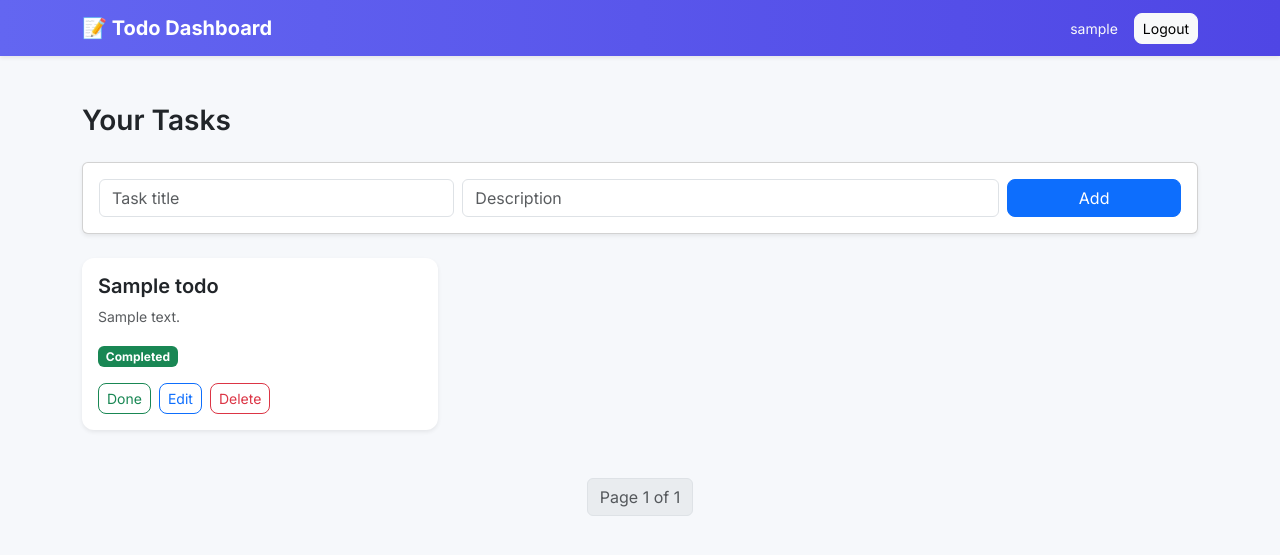
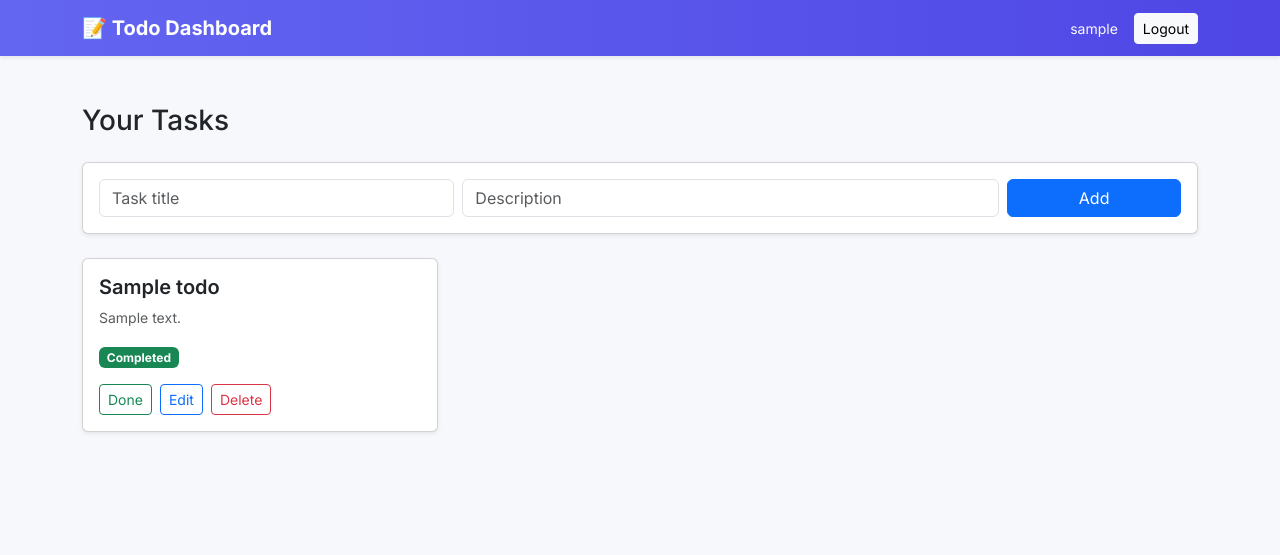
Before and after one commit to Agnish77/TodoApp, a Flask app: template templates/index.html in a window 1280 px wide. Shown: the top 555 px of the page. Run offline with Flask 3, Linux system fonts and the light colour scheme; the template is opened without the code that fills it: values that come from a table or form of the project are taken from there, others are empty; a user stored in the database is signed in; tables that the repository leaves empty hold one stand-in row (values such as "Sample post"); some libraries are stand-ins or nearby versions.

Commit message:
Update index.html

```diff
--- a/templates/index.html
+++ b/templates/index.html
@@ -1,7 +1,7 @@
 {% extends "base.html" %}
 {% block body %}
 
-<nav class="navbar navbar-dark shadow-sm">
+<nav class="navbar navbar-dark shadow-sm bg-dark">
 <div class="container">
 
 <a class="navbar-brand fw-bold">📝 Todo Dashboard</a>
@@ -12,7 +12,7 @@
 {{ current_user.username }}
 </span>
 
-<a href="/logout" class="btn btn-light btn-sm btn-modern">
+<a href="/logout" class="btn btn-light btn-sm">
 Logout
 </a>
 
@@ -23,7 +23,7 @@ Logout
 
 <div class="container my-5">
 
-<h3 class="page-title mb-4">Your Tasks</h3>
+<h3 class="mb-4">Your Tasks</h3>
 
 
 <div class="card shadow-sm mb-4">
@@ -42,7 +42,7 @@ Logout
 </div>
 
 <div class="col-md-2 d-grid">
-<button class="btn btn-primary btn-modern">
+<button class="btn btn-primary">
 Add
 </button>
 </div>
@@ -55,11 +55,11 @@ Add
 
 <div class="row">
 
-{% for todo in todos.items %}
+{% for todo in todos %}
 
 <div class="col-md-6 col-lg-4 mb-4">
 
-<div class="card todo-card shadow-sm">
+<div class="card shadow-sm">
 
 <div class="card-body">
 
@@ -81,15 +81,15 @@ Add
 
 <div class="mt-3 d-flex gap-2">
 
-<a href="/toggle/{{todo.id}}" class="btn btn-sm btn-outline-success btn-modern">
+<a href="/toggle/{{todo.id}}" class="btn btn-sm btn-outline-success">
 Done
 </a>
 
-<a href="/update/{{todo.id}}" class="btn btn-sm btn-outline-primary btn-modern">
+<a href="/update/{{todo.id}}" class="btn btn-sm btn-outline-primary">
 Edit
 </a>
 
-<a href="/delete/{{todo.id}}" class="btn btn-sm btn-outline-danger btn-modern">
+<a href="/delete/{{todo.id}}" class="btn btn-sm btn-outline-danger">
 Delete
 </a>
 
@@ -103,35 +103,21 @@ Delete
 
 </div>
 
-
-<nav class="mt-4">
-<ul class="pagination justify-content-center">
-
-{% if todos.has_prev %}
-<li class="page-item">
-<a class="page-link" href="?page={{todos.prev_num}}">
-Previous
-</a>
-</li>
-{% endif %}
-
-<li class="page-item disabled">
-<span class="page-link">
-Page {{todos.page}} of {{todos.pages}}
-</span>
-</li>
-
-{% if todos.has_next %}
-<li class="page-item">
-<a class="page-link" href="?page={{todos.next_num}}">
-Next
-</a>
-</li>
-{% endif %}
-
-</ul>
-</nav>
-
 </div>
 
+
+<!-- REALTIME SOCKET -->
+
+<script src="https://cdn.socket.io/4.5.4/socket.io.min.js"></script>
+
+<script>
+
+const socket = io();
+
+socket.on("todo_update", function(){
+location.reload();
+});
+
+</script>
+
 {% endblock %}
```
